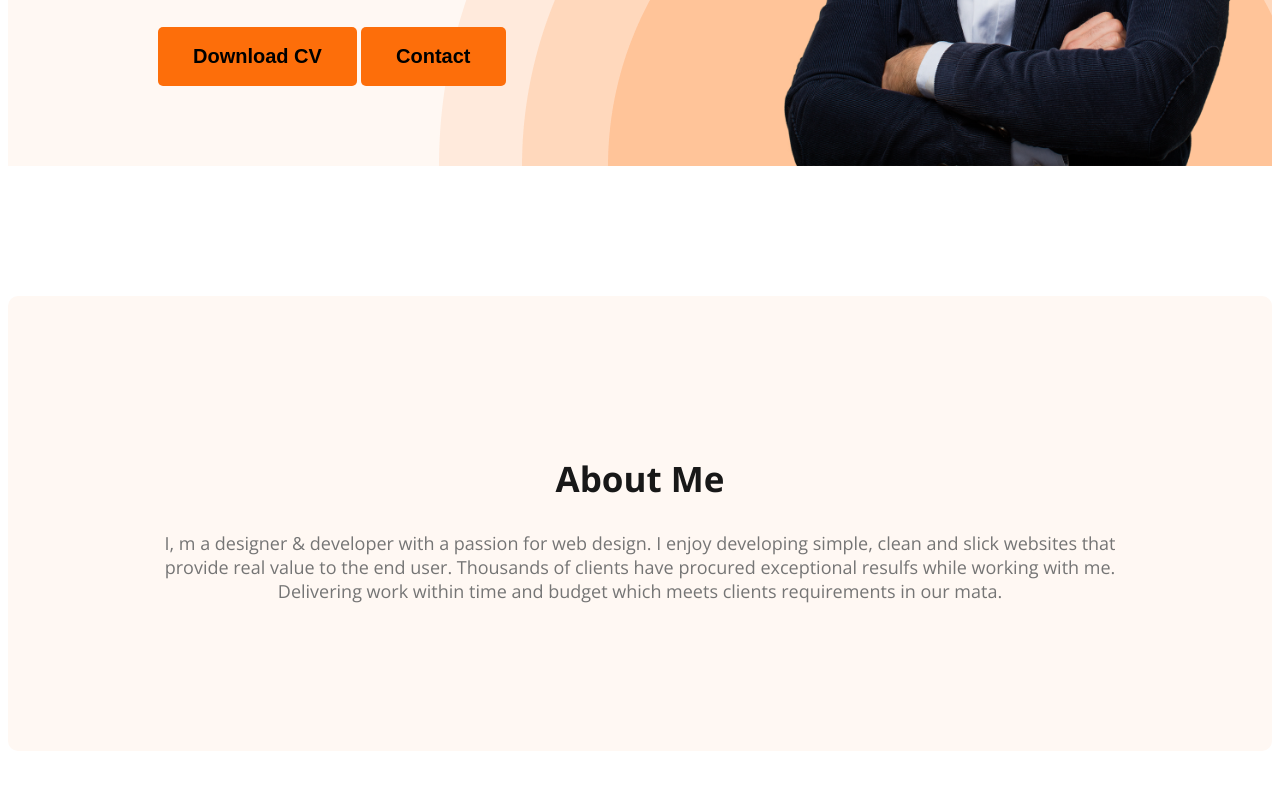
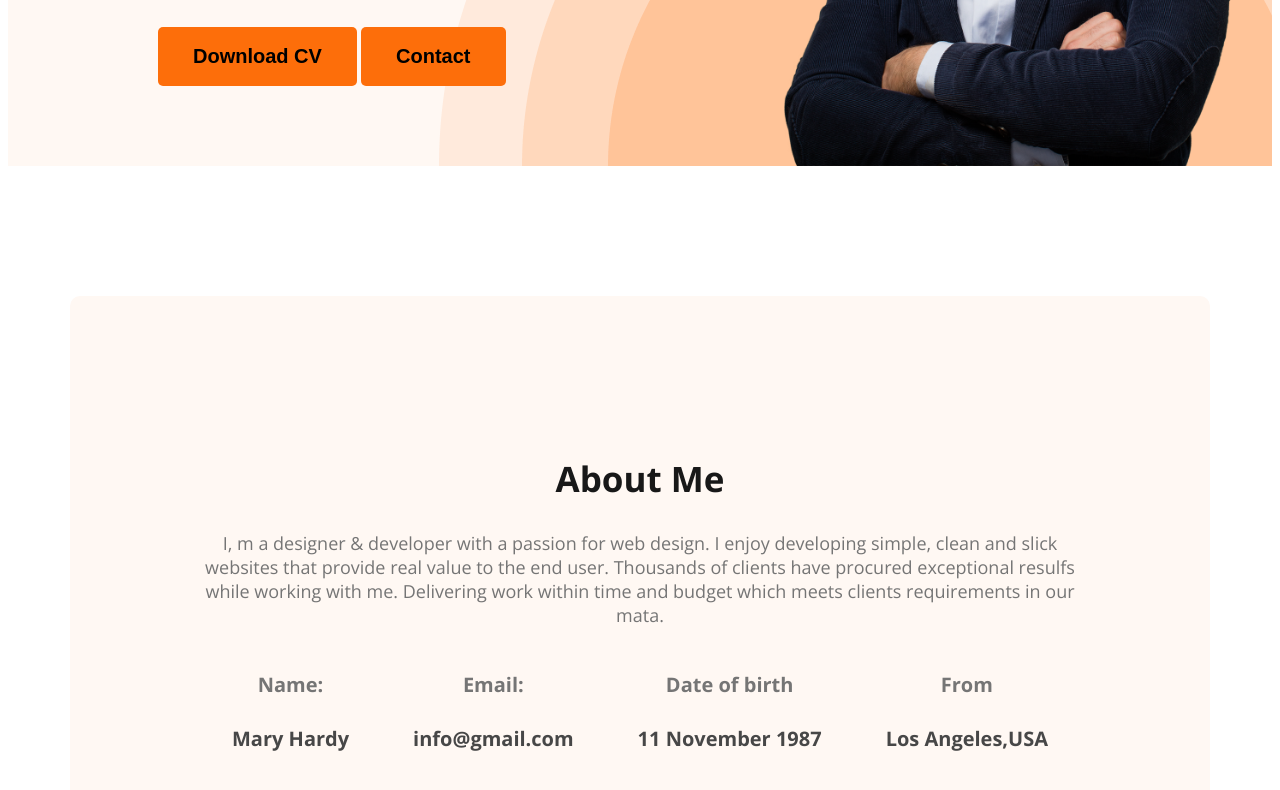
Before and after one commit to sharif57/webdeveloper-portfolio, a plain HTML site: page index.html in a window 1280 px wide. Shown: the part 602-1392 px from the top of the page. Drawn offline with nearby package versions, Linux system fonts and the light colour scheme.

Commit message:
main section

```diff
--- a/index.html
+++ b/index.html
@@ -38,6 +38,27 @@
         <section class="about">
             <h1 class="section-title">About Me</h1>
             <p class="section-description">I, m a designer & developer with a passion for web design. I enjoy developing simple, clean and slick websites that provide real value to the end user. Thousands of clients have procured exceptional resulfs while working with me. Delivering work within time and budget which meets clients requirements in our mata.</p>
+            <div class="about-info-container">
+
+                <!-- .about-info*4>h4.info-title+p.info-description -->
+
+                <div class="about-info">
+                    <h4 class="info-title">Name:</h4>
+                    <p class="info-description">Mary Hardy</p>
+                </div>
+                <div class="about-info">
+                    <h4 class="info-title">Email:</h4>
+                    <p class="info-description">info@gmail.com</p>
+                </div>
+                <div class="about-inf0">
+                    <h4 class="info-title">Date of birth</h4>
+                    <p class="info-description">11 November 1987</p>
+                </div>
+                <div class="about-info">
+                    <h4 class="info-title">From</h4>
+                    <p class="info-description">Los Angeles,USA</p>
+                </div>
+            </div>
         </section>
 
     </main>
--- a/styles/portfolio.css
+++ b/styles/portfolio.css
@@ -86,6 +86,10 @@ header {
 }
 
 /* main section style */
+main {
+    max-width: 1140px;
+    margin: 0 auto;
+}
 
 /* about section styles */
 .about {
@@ -106,5 +110,26 @@ header {
     color: #757575;
     text-align: center;
     font-size: 18px;
+}
 
+.about-info-container {
+    display: flex;
+    justify-content: space-around;
 }
+
+.about-info {
+    text-align: center;
+}
+
+.info-title {
+    color: #757575;
+    text-align: center;
+    font-size: 20px;
+}
+
+.info-description {
+    color: #474747;
+
+    font-size: 20px;
+    font-weight: 700;
+}
```
